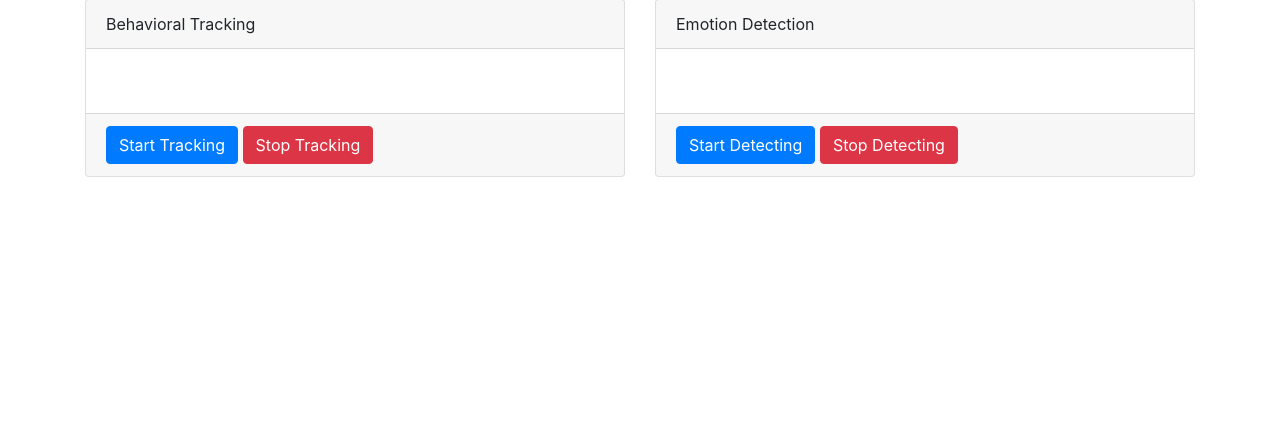
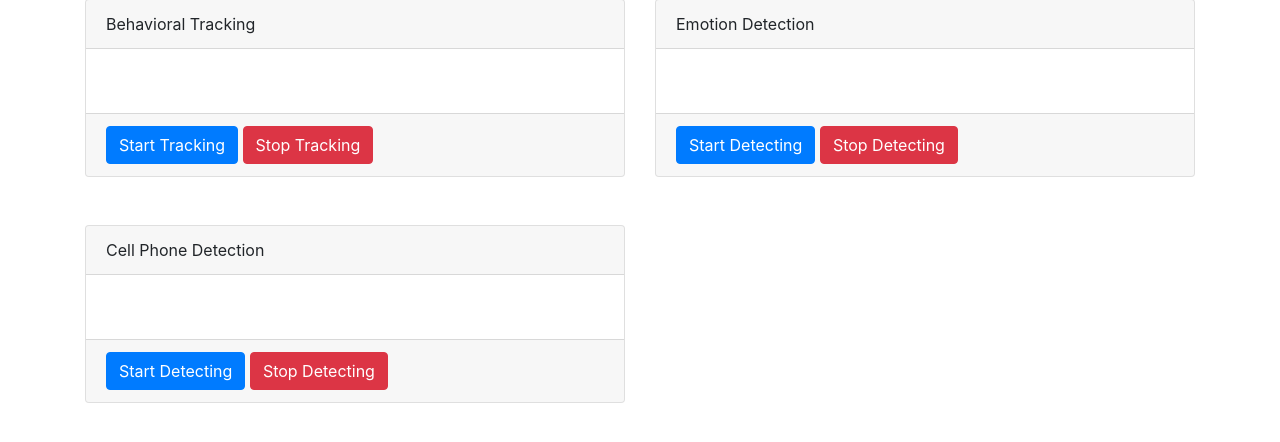
Before and after one commit to shafqat007/behavioral-and-emotion-recognition, a Flask app: page / in a window 1280 px wide. Shown: the part 195-637 px from the top of the page. Run offline with Flask 3, Linux system fonts and the light colour scheme; some libraries are stand-ins or nearby versions.

Commit message:
frontend integrated for classification

```diff
--- a/app.py
+++ b/app.py
@@ -5,6 +5,7 @@ import numpy as np
 from imutils import face_utils
 import pygame
 from deepface import DeepFace
+from ultralytics import YOLO
 
 
 app = Flask(__name__)
@@ -193,6 +194,51 @@ def generate_frames_emotion():
     cv2.destroyAllWindows()
 
 
+def generate_frames_classification():
+    cap = cv2.VideoCapture(0)
+    model = YOLO("yolov8m.pt")
+
+    pygame.mixer.init()
+    alert_sound = pygame.mixer.Sound("alert.wav")
+
+    text_classes = []
+    with open('classes.txt', "r") as file_object:
+        for class_name in file_object.readlines():
+            class_name = class_name.strip()
+            text_classes.append(class_name)
+
+    if not cap.isOpened():
+        print("Error: Couldn't open camera")
+        yield (b'--frame\r\n'
+               b'Content-Type: image/jpeg\r\n\r\n' + frame + b'\r\n')
+        exit()
+
+    while True:
+        ret, frame = cap.read()
+
+        if not ret:
+            print("Error: Can't receive frame (stream end?). Exiting ...")
+            break
+
+        results = model(frame, device="mps")
+        result = results[0]
+        bboxes = np.array(result.boxes.xyxy.cpu(), dtype="int")
+        classes = np.array(result.boxes.cls.cpu(), dtype="int")
+        for cls, bbox in zip(classes, bboxes):
+            if cls == 67:
+                (x, y, x2, y2) = bbox
+                cv2.rectangle(frame, (x, y), (x2, y2), (0, 0, 225), 2)
+                cv2.putText(frame, text_classes[cls], (x, y - 5), cv2.FONT_HERSHEY_PLAIN, 2, (0, 0, 225), 2)
+                alert_sound.play()
+
+        ret, buffer = cv2.imencode('.jpg', frame)
+        frame = buffer.tobytes()
+        yield (b'--frame\r\n'
+               b'Content-Type: image/jpeg\r\n\r\n' + frame + b'\r\n')
+
+    cap.release()
+
+
 @app.route('/')
 def index():
     """Video streaming home page."""
@@ -209,6 +255,15 @@ def emotion():
     """Video streaming route. Put this in the src attribute of an img tag."""
     return Response(generate_frames_emotion(), mimetype='multipart/x-mixed-replace; boundary=frame')
 
+@app.route('/classification')
+def classification():
+    """Video streaming route. Put this in the src attribute of an img tag."""
+    return Response(generate_frames_classification(), mimetype='multipart/x-mixed-replace; boundary=frame')
+
+
+
+
+
 
 if __name__ == '__main__':
     app.run(debug=True)
--- a/templates/index.html
+++ b/templates/index.html
@@ -24,7 +24,7 @@
     <div class="container mt-5">
         <div class="row">
             <!-- Card for Behavioral Tracking -->
-            <div class="col-md-6">
+            <div class="col-md-6 mb-5">
                 <div class="card">
                     <div class="card-header">
                         Behavioral Tracking
@@ -39,7 +39,7 @@
                 </div>
             </div>
             <!-- Card for New Codebase -->
-            <div class="col-md-6">
+            <div class="col-md-6 mb-5">
                 <div class="card">
                     <div class="card-header">
                         Emotion Detection
@@ -50,6 +50,22 @@
                     <div class="card-footer">
                         <button id="start-new-codebase" class="btn btn-primary">Start Detecting</button>
                         <button id="stop-new-codebase" class="btn btn-danger">Stop Detecting</button>
+                    </div>
+                </div>
+            </div>
+
+            <!-- Card for Custom Classification -->
+            <div class="col-md-6 mb-5">
+                <div class="card">
+                    <div class="card-header">
+                        Cell Phone Detection
+                    </div>
+                    <div class="card-body">
+                        <img id="custom-classification" class="img-fluid"> <!-- Placeholder image -->
+                    </div>
+                    <div class="card-footer">
+                        <button id="start-custom-classification" class="btn btn-primary">Start Detecting</button>
+                        <button id="stop-custom-classification" class="btn btn-danger">Stop Detecting</button>
                     </div>
                 </div>
             </div>
@@ -77,6 +93,15 @@
             $('#stop-new-codebase').click(function () {
                 $('#new-codebase').attr('src', '');
             });
+
+            // Start/Stop Custom Classification
+            $('#start-custom-classification').click(function () {
+                $('#custom-classification').attr('src', '{{ url_for('classification') }}'); // Replace with the URL of the new codebase video feed
+            });
+
+            $('#stop-custom-classification').click(function () {
+                $('#custom-classification').attr('src', '');
+            });
         });
     </script>
 </body>
```
